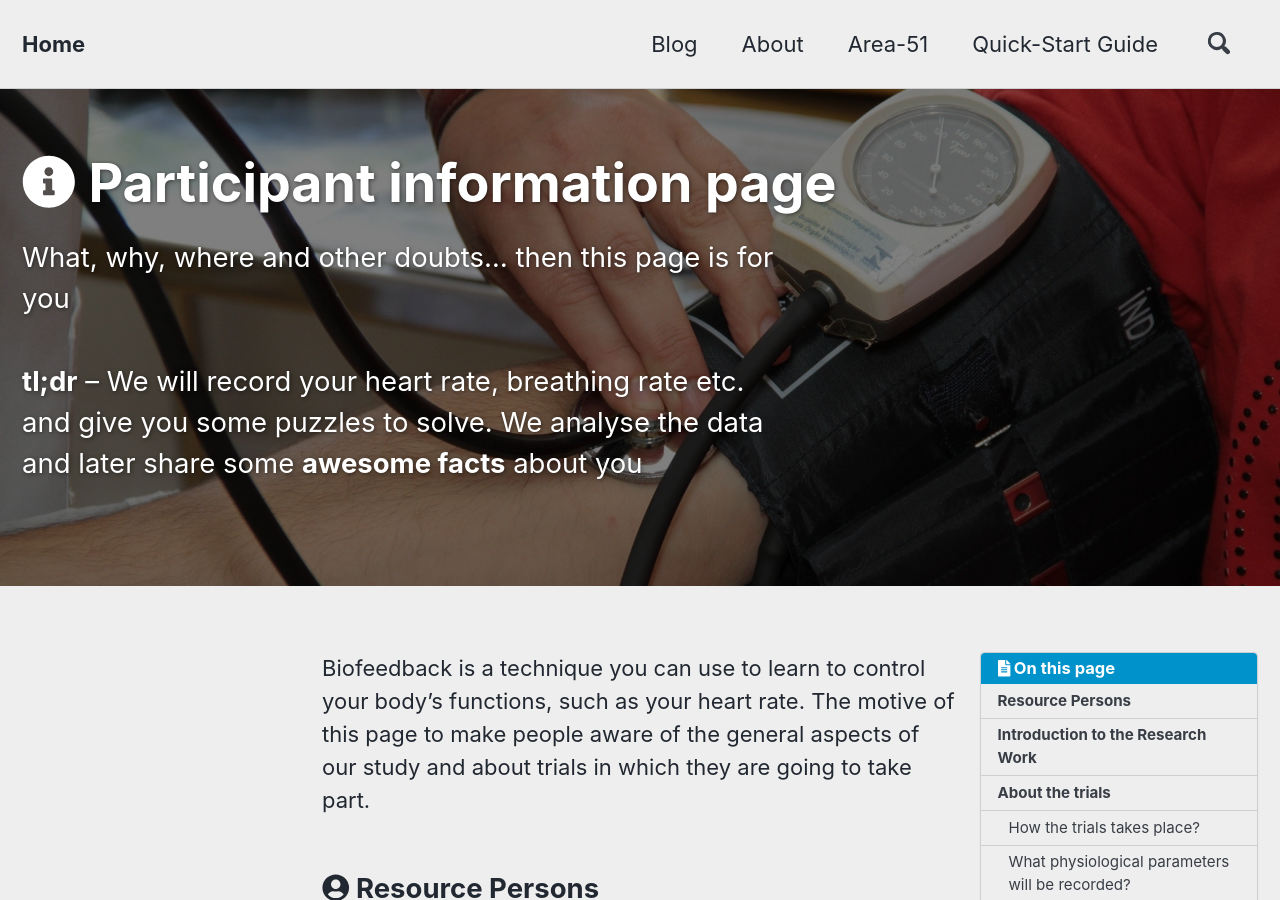
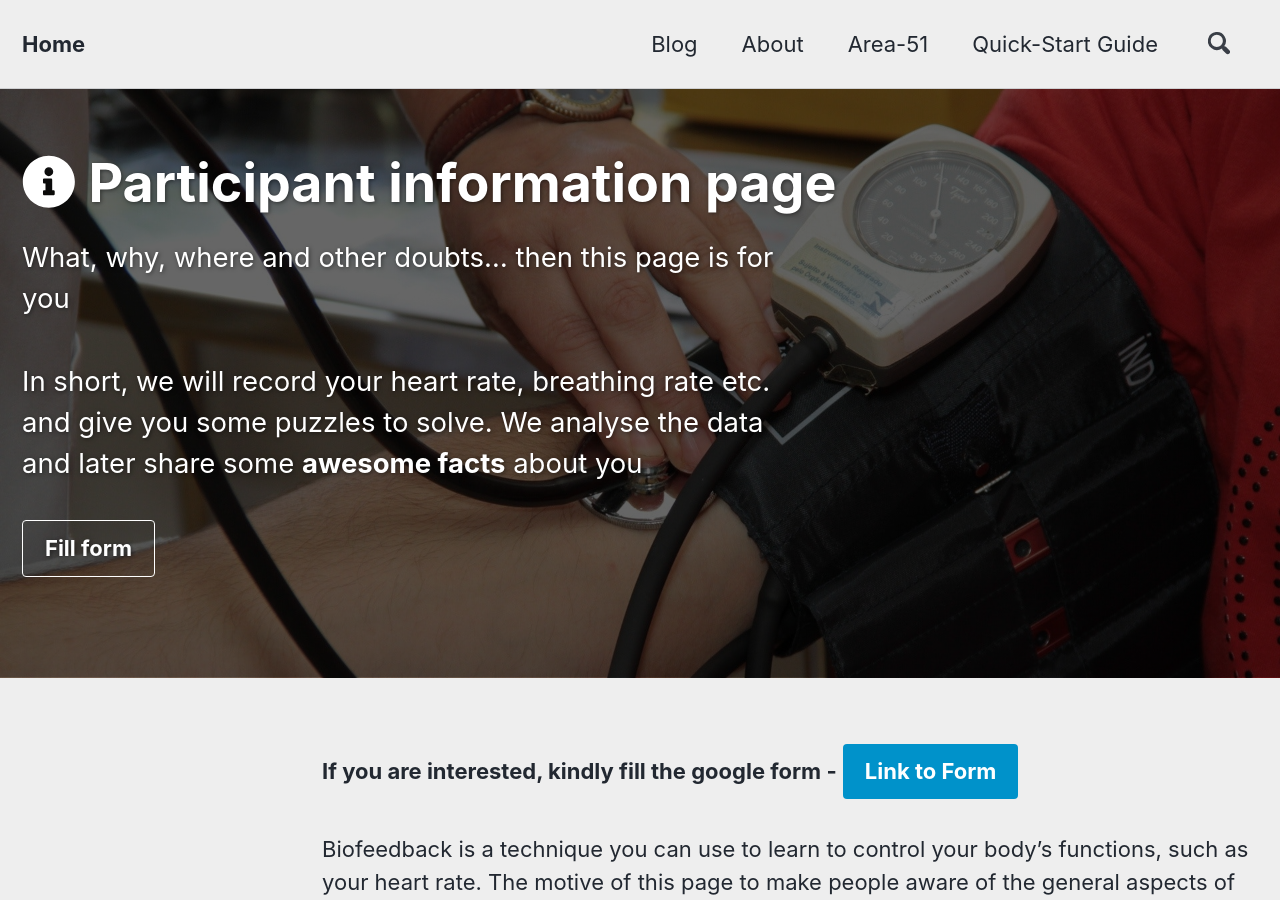
Before and after one commit to kulbhushanchand/kulbhushanchand.github.io-v2, a Jekyll site: the page built from _pages/misc/trials.md, in a window 1280 px wide and 900 px high. Built offline with Jekyll 4.4.1, drawn with Linux system fonts in a browser that asks for light colours; nearby versions of some CDN libraries; comment, search, counter and statistics services are not loaded; a style sheet for code colours, icons or effects is not loaded; some of the changed text lies outside the part shown.

Commit message:
google form button added

```diff
--- a/_pages/misc/trials.md
+++ b/_pages/misc/trials.md
@@ -4,13 +4,14 @@ title: <i class="fas fa-info-circle"></i> Participant information page
 excerpt: "What, why, where and other doubts... then this page is for you
 <br>
 <br>
-**tl;dr** -- We will record your heart rate, breathing rate etc. and give you some puzzles to solve. We analyse the data and later share some **awesome facts** about you"
+In short, we will record your heart rate, breathing rate etc. and give you some puzzles to solve. We analyse the data and later share some **awesome facts** about you"
 author_profile: false
 layout: single
+classes: wide
 comments: true
 published: true
 last_modified_at: 2018-09-07T04:15:00+05:30
-toc: true
+toc: # true
 toc_label: #"Table of Contents"
 toc_icon: #"hand-paper" #font awesome icon name
 toc_sticky: true
@@ -33,8 +34,15 @@ gallery1:
     title: "Skin temperature acquisition from the skin surface"
 header:
   overlay_image: /assets/images/pages/misc/biofeedback-trials.jpeg
-  overlay_filter: rgba(0, 0, 0, 0.5)
+  overlay_filter: rgba(0, 0, 0, 0.6)
+  actions:
+    - label: "Fill form"
+      url: "/pages/trials/"
 ---
+
+**If you are interested, kindly fill the google form -**
+[Link to Form]({{ "/pages/trials/" | relative_url }}){: .btn .btn--primary .btn--large}
+
 
 Biofeedback is a technique you can use to learn to control your body's functions, such as your heart rate.
 The motive of this page to make people aware of the general aspects of our study and about trials in which they are going to take part.
```
Also changed, not shown: _pages/main/area-51.md (+9 -6 lines), _pages/main/category-archive.md (+1 -1 lines), _pages/main/home.md (+2 -2 lines), blog/index.html (+3 -5 lines), assets/images/pages/main/area-51.jpeg (added), assets/images/pages/main/area-51.jpg (added).
